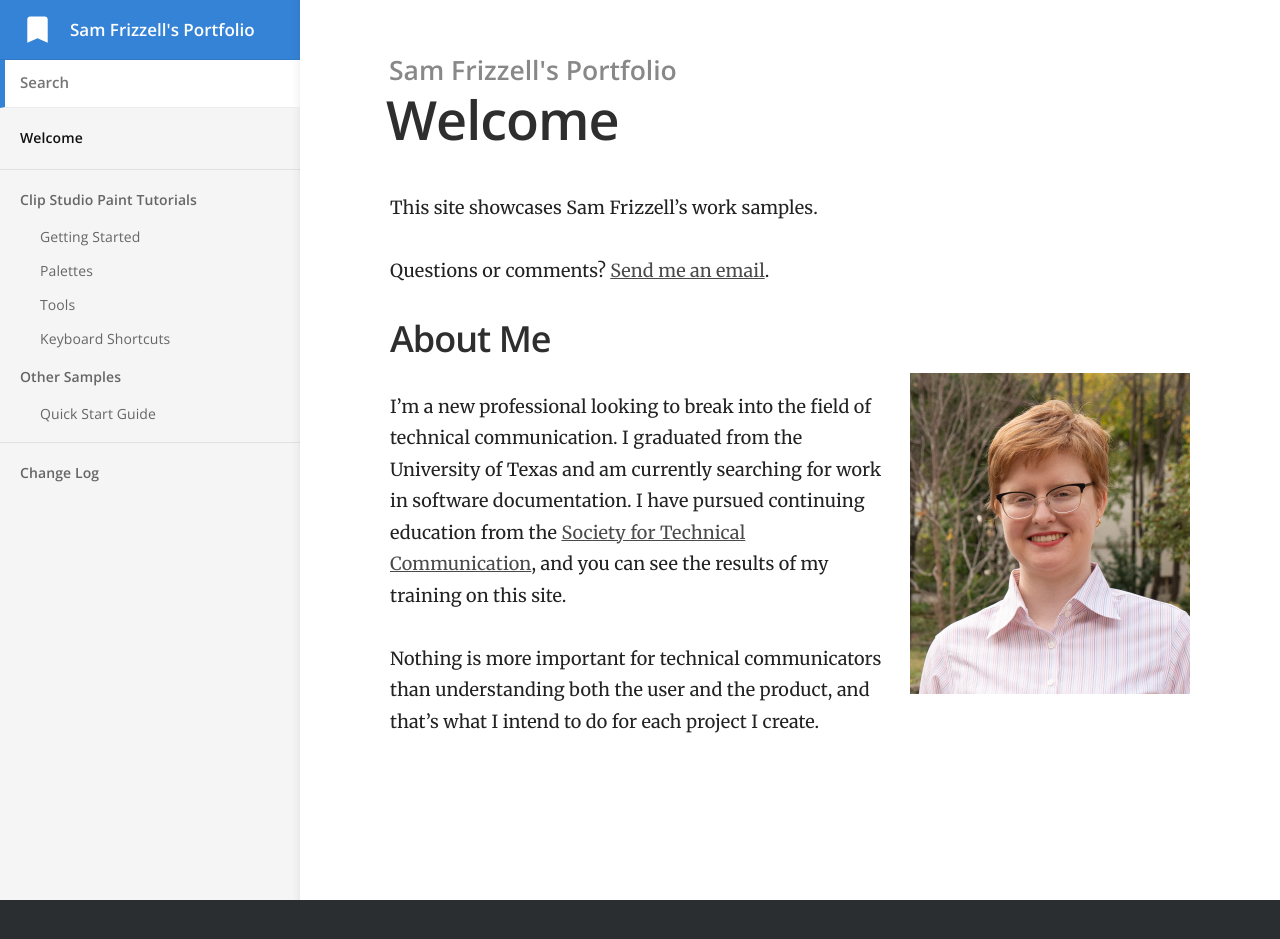
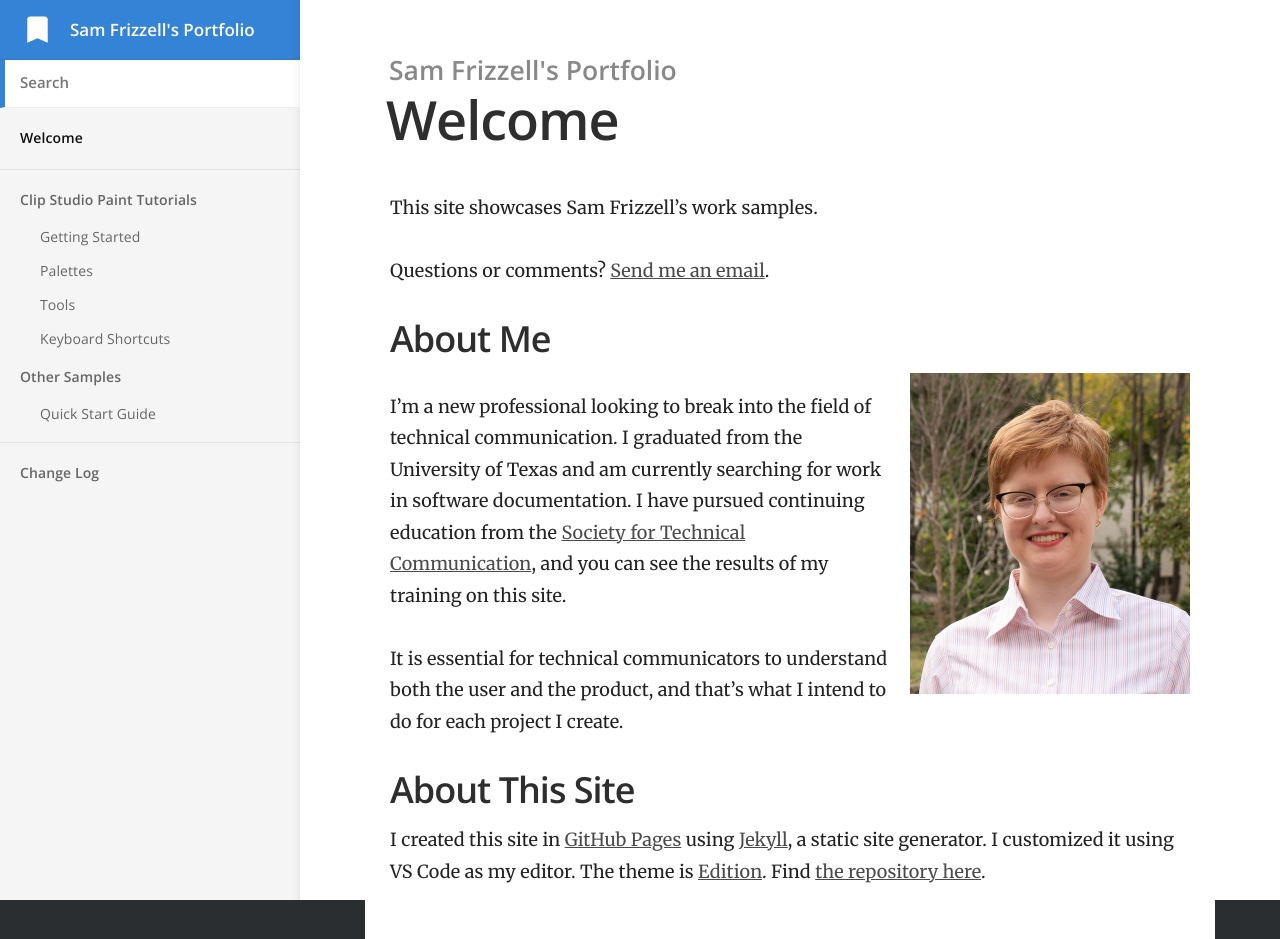
Before and after one commit to samfrizzell/samfrizzell.github.io, a Jekyll site: the page built from index.md, in a window 1280 px wide. Built offline with Jekyll 4.4.1, drawn with Linux system fonts in a browser that asks for light colours; before the commit the page ends 900 px from its top, so only the background shows below that.

```diff
--- a/index.md
+++ b/index.md
@@ -12,4 +12,8 @@ Questions or comments? [Send me an email](mailto:samanthafrizzell01@gmail.com).
 
 I'm a new professional looking to break into the field of technical communication. I graduated from the University of Texas and am currently searching for work in software documentation. I have pursued continuing education from the [Society for Technical Communication](https://www.stc.org/), and you can see the results of my training on this site.
 
-Nothing is more important for technical communicators than understanding both the user and the product, and that's what I intend to do for each project I create.
+It is essential for technical communicators to understand both the user and the product, and that's what I intend to do for each project I create.
+
+## About This Site
+
+I created this site in [GitHub Pages](https://pages.github.com/) using [Jekyll](https://jekyllrb.com/), a static site generator. I customized it using VS Code as my editor. The theme is [Edition](https://github.com/CloudCannon/edition-jekyll-template). Find [the repository here](https://github.com/samfrizzell/samfrizzell.github.io).
```
Also changed, not shown: _docs/other-samples/quick-start-guide.md (+2 -2 lines), images/other-samples/os_1.png (added), images/other-samples/os_2.png (added), images/other-samples/other_1.png (deleted), images/other-samples/other_2.png (deleted), 1 other file.
